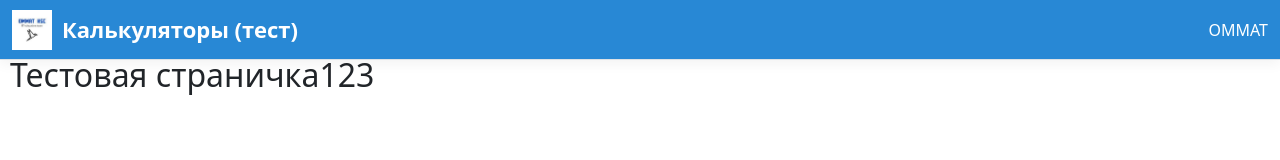
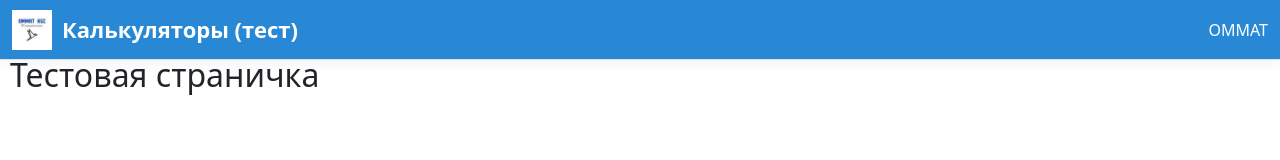
Before and after one commit to ommat-hse/algoscalc-front, a React (Create React App) app: page / in a window 1280 px wide. Shown: the top 160 px of the page. Built offline with nearby package versions, Linux system fonts and the light colour scheme.

Commit message:
Update Home.js

```diff
--- a/src/components/Home.js
+++ b/src/components/Home.js
@@ -4,7 +4,7 @@ export const Home = () => {
 
   return (
       <div>
-          <h2 id="text-filter" style={{marginTop: "15px"}}>Тестовая страничка123</h2>
+          <h2 id="text-filter" style={{marginTop: "15px"}}>Тестовая страничка</h2>
       </div>
   );
 };
```
